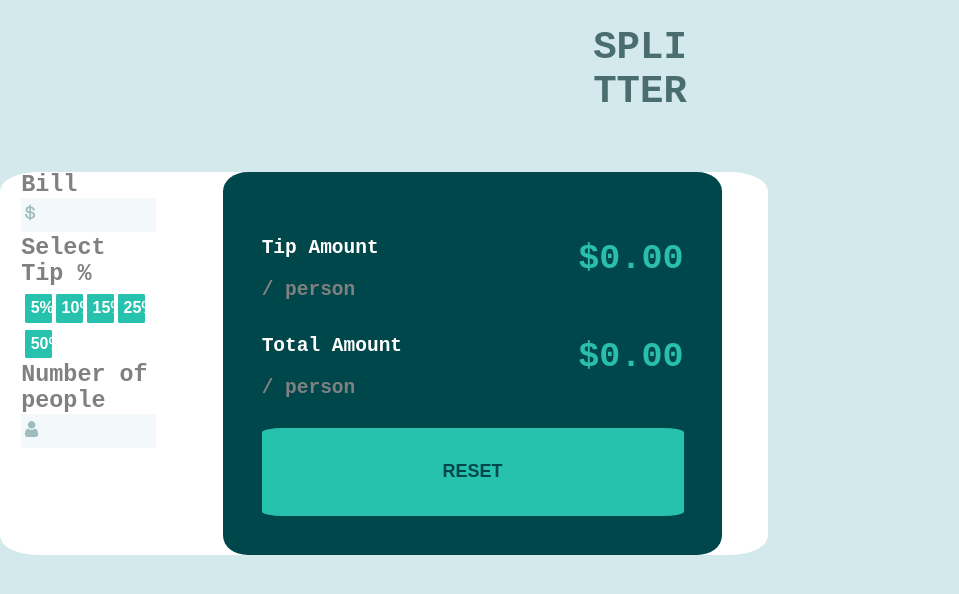
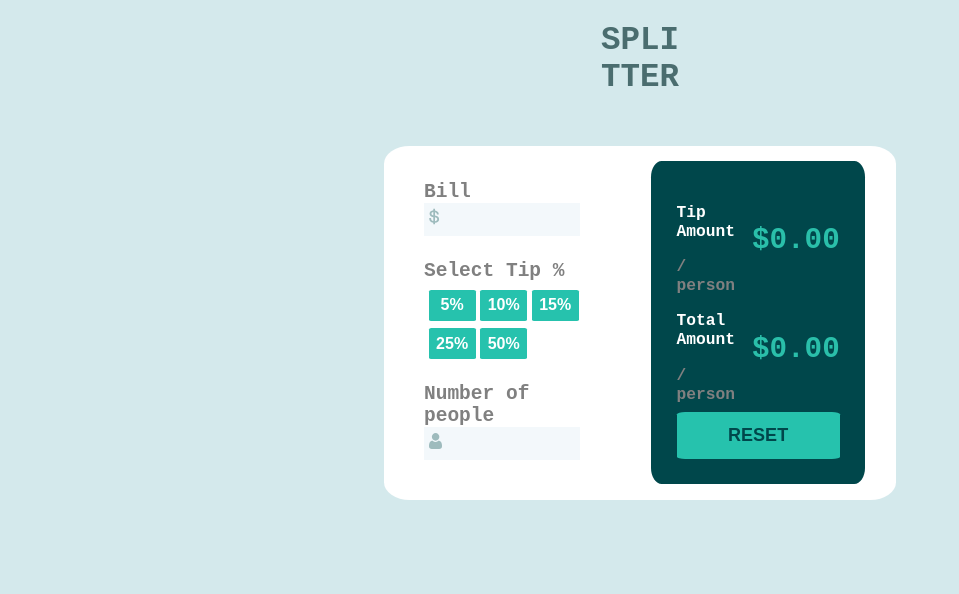
Before and after one commit to matheustkaczyk/splitter-challenge, a React (Vite) app: page / in a window 1280 px wide. Shown: the top 594 px of the page, without its empty margins (0-959 px from the left). Built offline with nearby package versions, Linux system fonts and the light colour scheme.

Commit message:
estilizado para desktop, brakpoint para 600px

```diff
--- a/src/App.scss
+++ b/src/App.scss
@@ -67,7 +67,7 @@ html {
       border: 0;
       border-radius:5%;
       background-color: $btn-color;
-      width: 20%;
+      width: 30%;
       font-weight: bolder;
       font-size:medium;
       color: white;
@@ -162,13 +162,30 @@ html {
 }
 
 @media only screen and (min-width: 600px) {
+  .App {
+    display: flex;
+    flex-direction: column;
+    justify-content: center;
+    align-items: center;
+    font-size: smaller;
+  }
+
   .calculator {
     display: flex;
-    margin: 0;
-    width: 60vw;
+    flex-direction: row;
+    justify-content: space-around;
+    width: 40vw;
+    height: auto;
 
-    .results {
-      width: 80%;
+    .calculator-inner-wrapper {
+      display: flex;
+      flex-direction: column;
+      justify-content: space-evenly;
+      margin: 3%;
     }
   }
+
+  .results {
+    margin: 3%;
+  }
 }
```
